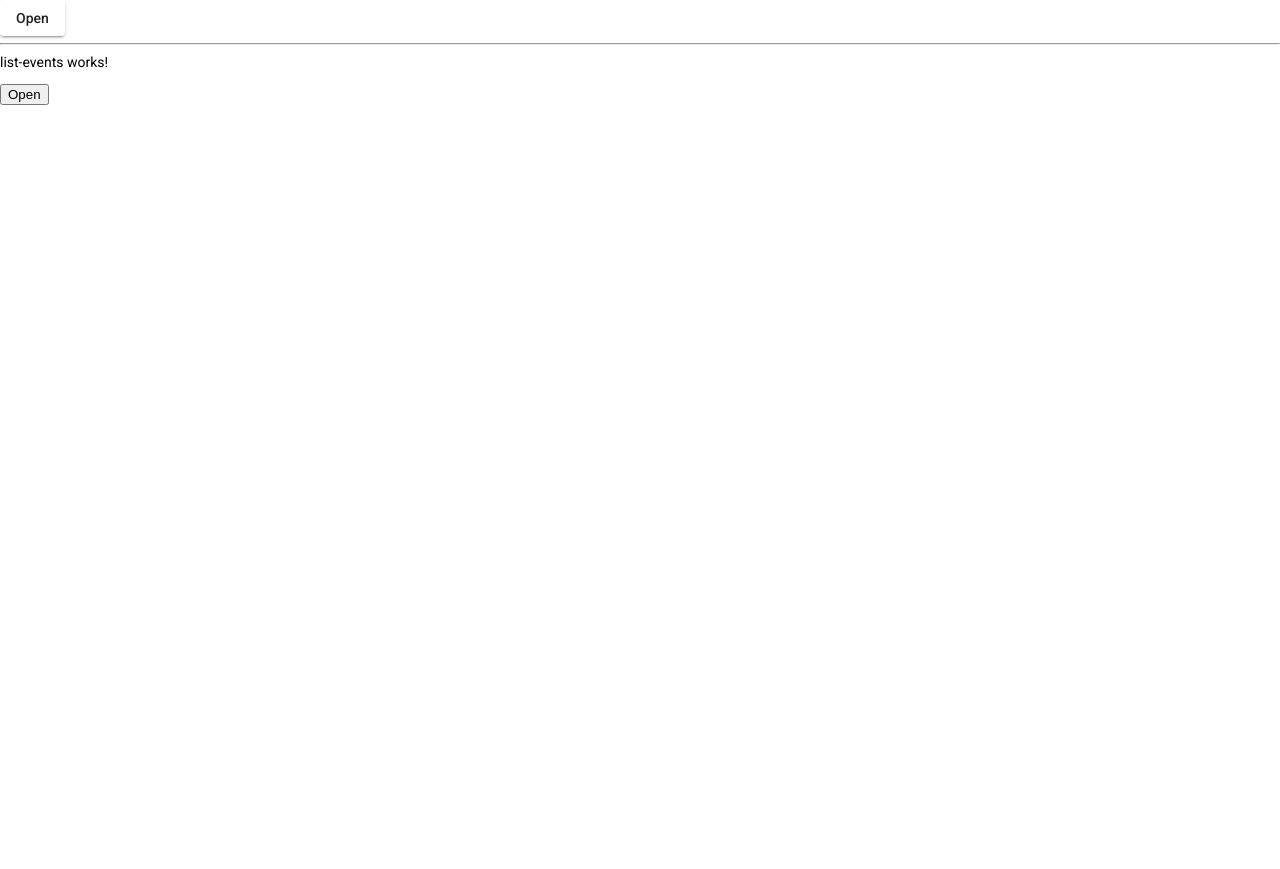
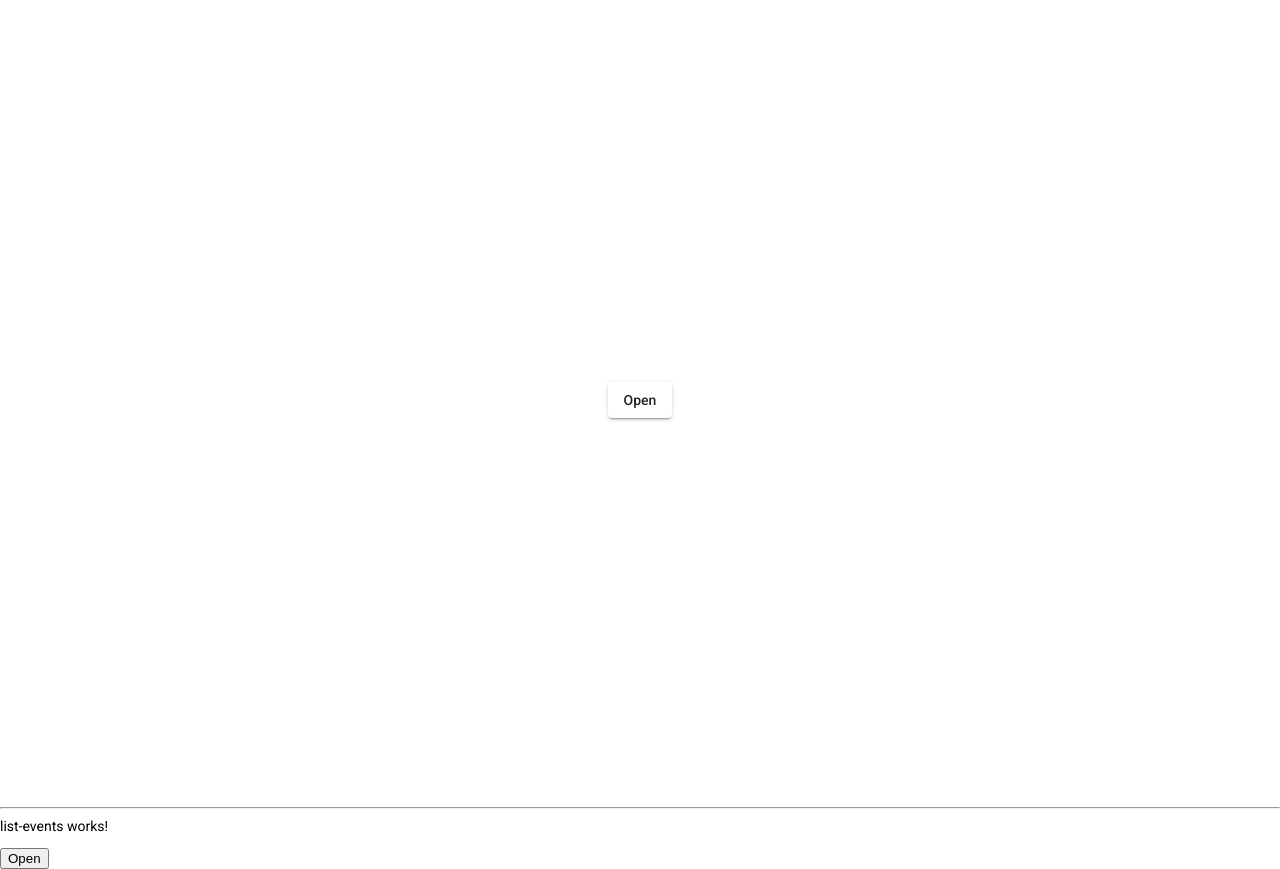
Before and after one commit to ngtrdai197/Angular-Cdk-Overlay, an Angular app: page /event in a window 1280 px wide. Before the commit the page ends 800 px from the top, so only its background shows below. Built offline with nearby package versions, Linux system fonts and the light colour scheme.

Commit message:
add position pairs

```diff
--- a/src/app/app.component.html
+++ b/src/app/app.component.html
@@ -1,5 +1,5 @@
 <div class="container">
-  <button mat-raised-button [appCdkOverlay]="eventPopperTmpl" [triggerBy]="'hover'">Open</button>
+  <button mat-raised-button [appCdkOverlay]="eventPopperTmpl">Open</button>
   <app-event-popper #eventPopperTmpl>
     <div>
       content of event popper component ...
--- a/src/app/app.component.scss
+++ b/src/app/app.component.scss
@@ -1,9 +1,6 @@
 .container{
-    // display: flex;
-    // justify-content: center;
-    // height: 100vh;
-    // align-items: center;
-    // button{
-    //     height: 45px;
-    // }
+    height: 100vh;
+    display: flex;
+    align-items: center;
+    justify-content: center;
 }
--- a/src/app/connection-position-pairs.ts
+++ b/src/app/connection-position-pairs.ts
@@ -56,5 +56,13 @@ export const POSITION_MAP: { [key: string]: ConnectionPositionPair } = {
     leftBottom: new ConnectionPositionPair(
         { originX: 'start', originY: 'bottom' },
         { overlayX: 'end', overlayY: 'bottom' }
-    )
+    ),
+    leftBottomEndTop: new ConnectionPositionPair(
+        { originX: 'start', originY: 'bottom' },
+        { overlayX: 'end', overlayY: 'top' }
+    ),
+    leftBottomCenterTop: new ConnectionPositionPair(
+        { originX: 'start', originY: 'bottom' },
+        { overlayX: 'center', overlayY: 'top' }
+    ),
 };
--- a/src/app/shared/directives/cdk-overlay.directive.ts
+++ b/src/app/shared/directives/cdk-overlay.directive.ts
@@ -25,8 +25,8 @@ export class CdkOverlayDirective implements AfterViewInit, OnDestroy {
   private readonly hover$ = new Subject<boolean>();
   private portal: TemplatePortal;
   private positions: ConnectionPositionPair[] = [
-    POSITION_MAP.rightTop,
-    POSITION_MAP.right
+    POSITION_MAP.leftBottomEndTop,
+    POSITION_MAP.leftBottomCenterTop,
   ];
   private overlayRef: OverlayRef;
   private subscription = Subscription.EMPTY;
```
